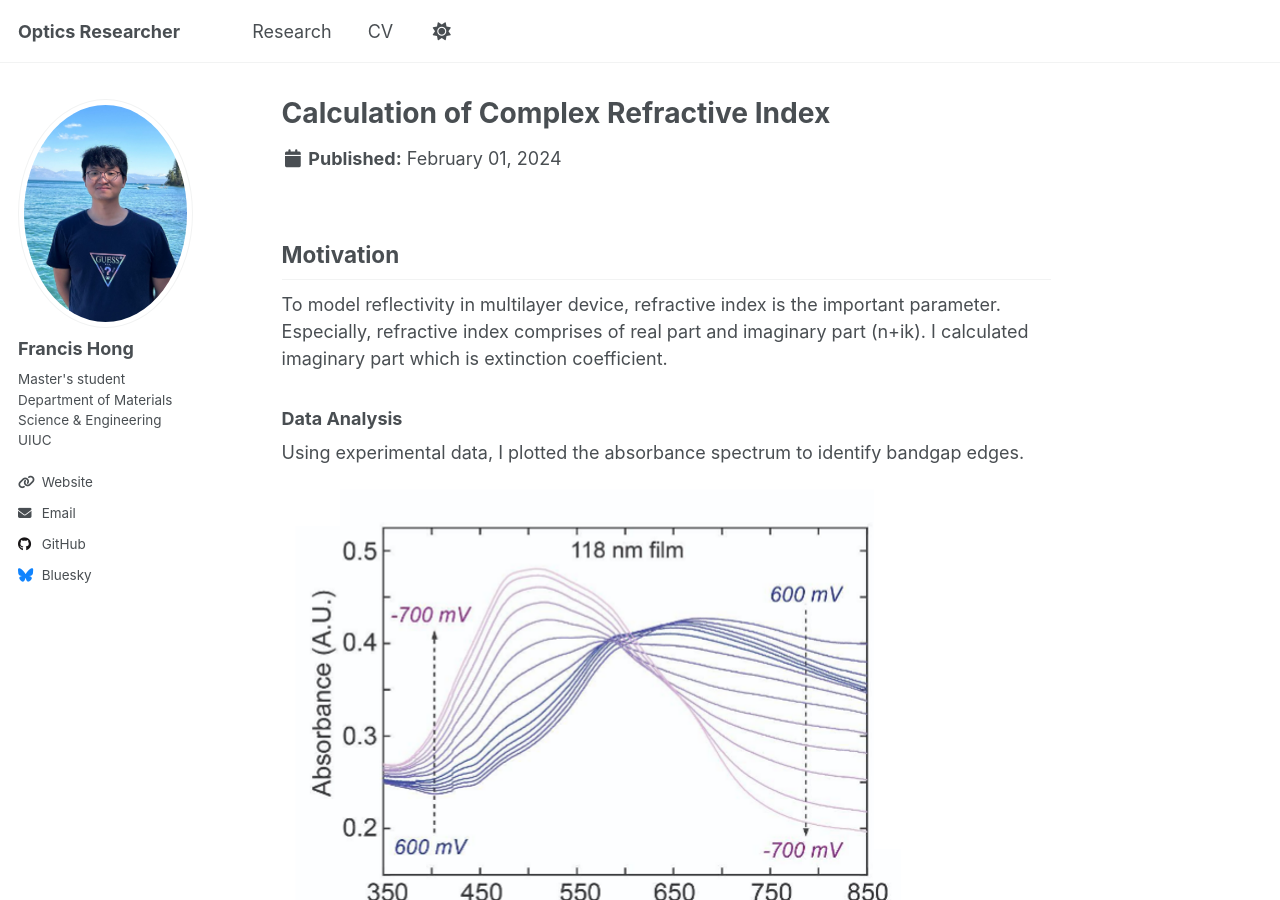
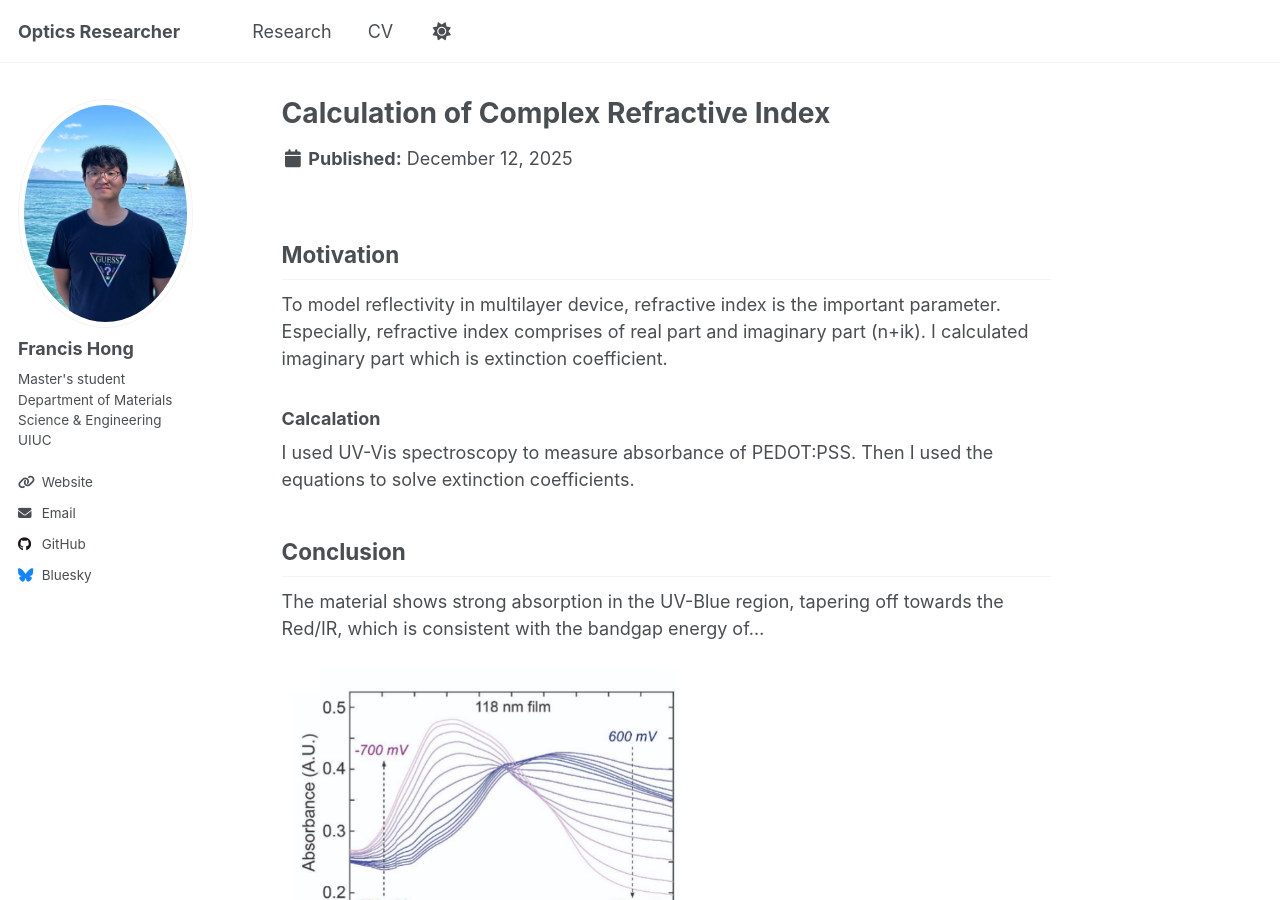
Before and after one commit to Fhong10/flhong03.github-io, a Jekyll site: the page built from _publications/absorbance-study.md, in a window 1280 px wide and 900 px high. Built offline with Jekyll 4.4.1, drawn with Linux system fonts in a browser that asks for light colours; a script that is not in the unit is left out.

Commit message:
Update absorbance-study.md

```diff
--- a/_publications/absorbance-study.md
+++ b/_publications/absorbance-study.md
@@ -3,16 +3,15 @@ title: "Calculation of Complex Refractive Index"
 collection: publications
 permalink: /research/project-2/
 excerpt: "Detailed study of material absorbance properties across the visible spectrum."
-date: 2024-02-01
 ---
 
 ## Motivation
 To model reflectivity in multilayer device, refractive index is the important parameter. Especially, refractive index comprises of real part and imaginary part (n+ik). I calculated imaginary part which is extinction coefficient.
 
-### Data Analysis
-Using experimental data, I plotted the absorbance spectrum to identify bandgap edges.
+### Calcalation
+I used UV-Vis spectroscopy to measure absorbance of PEDOT:PSS. Then I used the equations to solve extinction coefficients.
 
-![Absorbance Graph](/images/Absorbance2.png)
+
 
 ## Conclusion
 The material shows strong absorption in the UV-Blue region, tapering off towards the Red/IR, which is consistent with the bandgap energy of...
```
